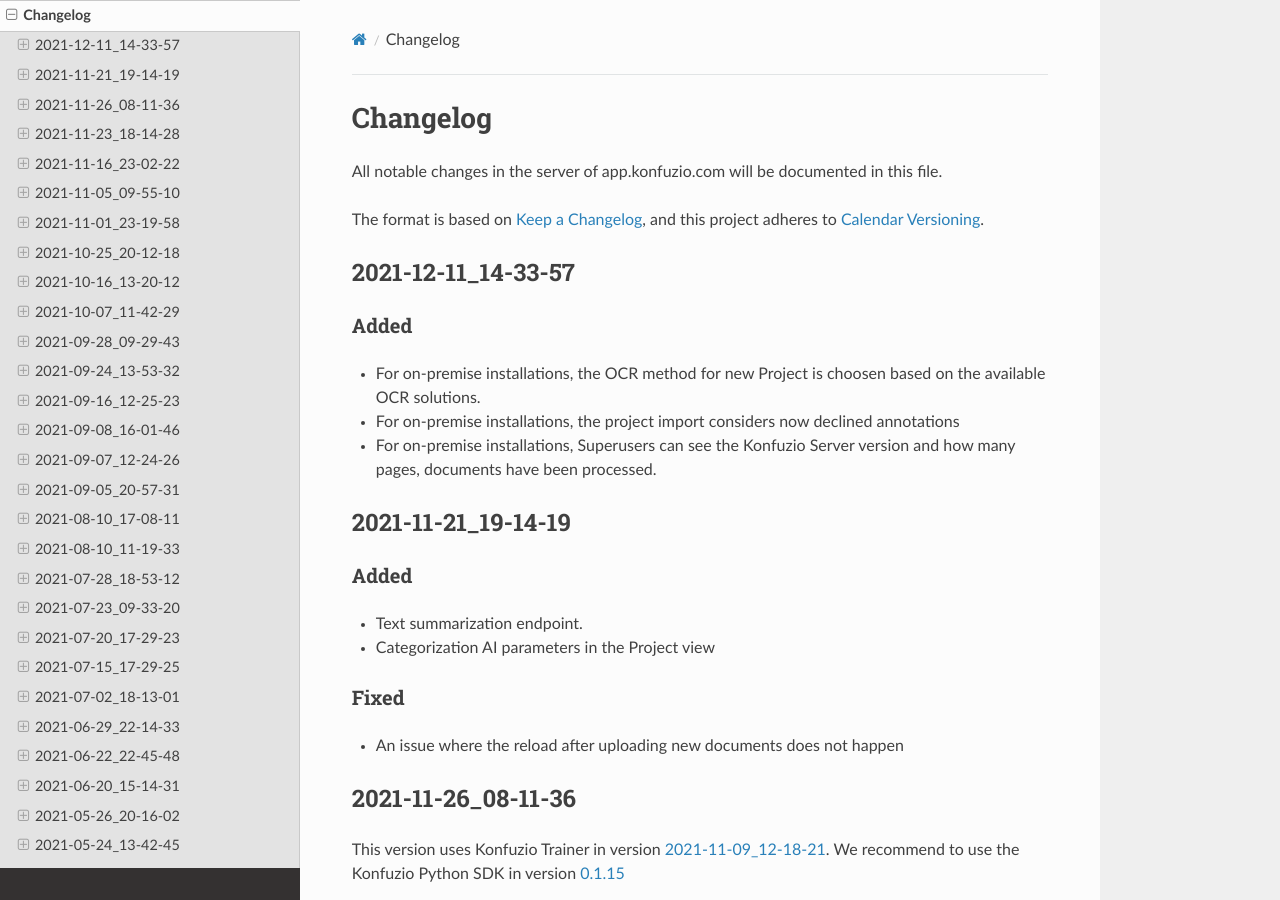
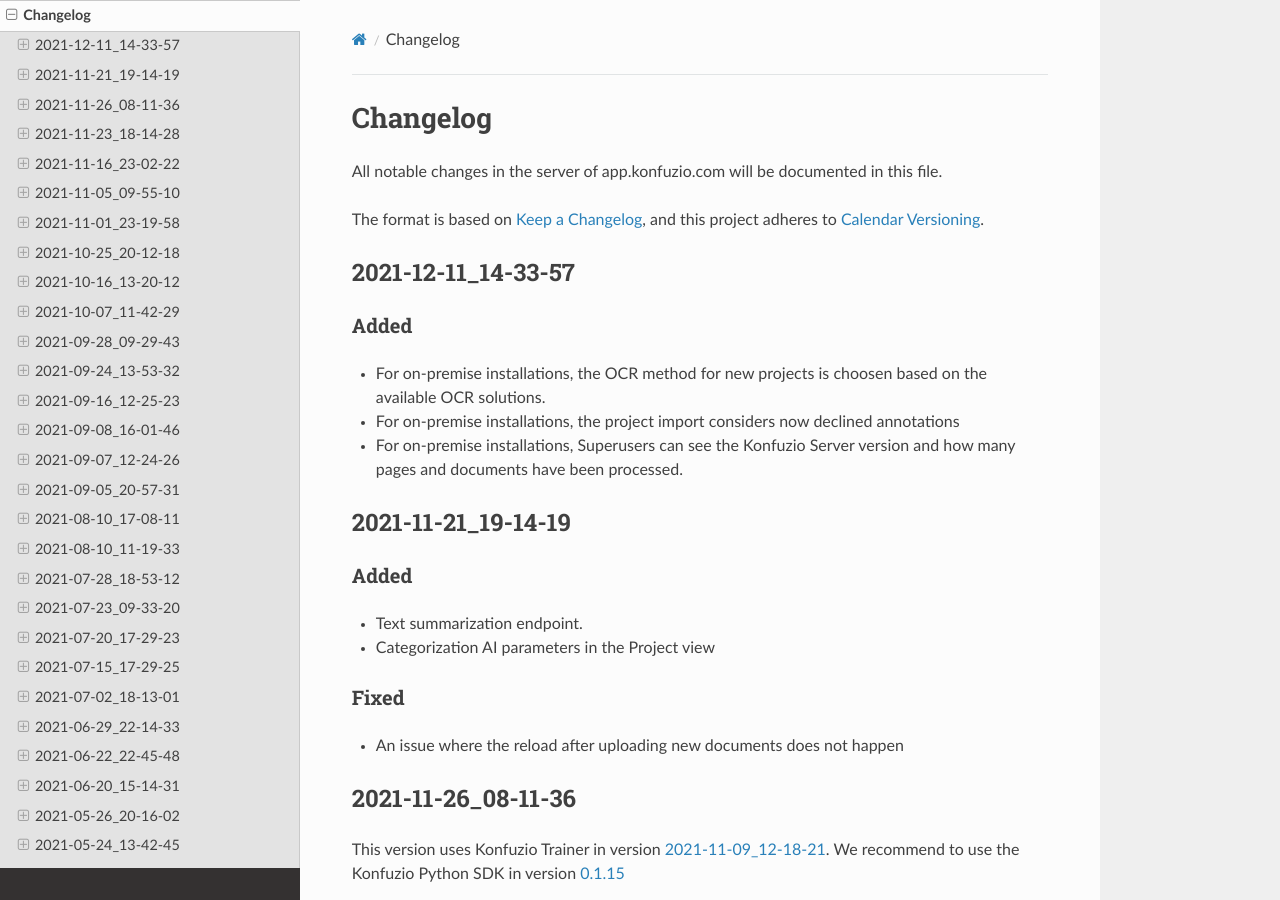
Before and after one commit to konfuzio-ai/konfuzio-sdk, a Sphinx documentation site: the page built from docs/web/changelog_app.md, in a window 1280 px wide and 900 px high. Built offline with Sphinx 7.4.7 and the Read the Docs theme 2.0.0, drawn with Linux system fonts in a browser that asks for light colours.

Commit message:
Update changelog_app.md

```diff
--- a/docs/web/changelog_app.md
+++ b/docs/web/changelog_app.md
@@ -11,9 +11,9 @@
 ## 2021-12-11_14-33-57
 
 ### Added
-- For on-premise installations, the OCR method for new Project is choosen based on the available OCR solutions.
+- For on-premise installations, the OCR method for new projects is choosen based on the available OCR solutions.
 - For on-premise installations, the project import considers now declined annotations
-- For on-premise installations, Superusers can see the Konfuzio Server version and how many pages, documents have been processed.
+- For on-premise installations, Superusers can see the Konfuzio Server version and how many pages and documents have been processed.
 
 ## 2021-11-21_19-14-19
 
```
